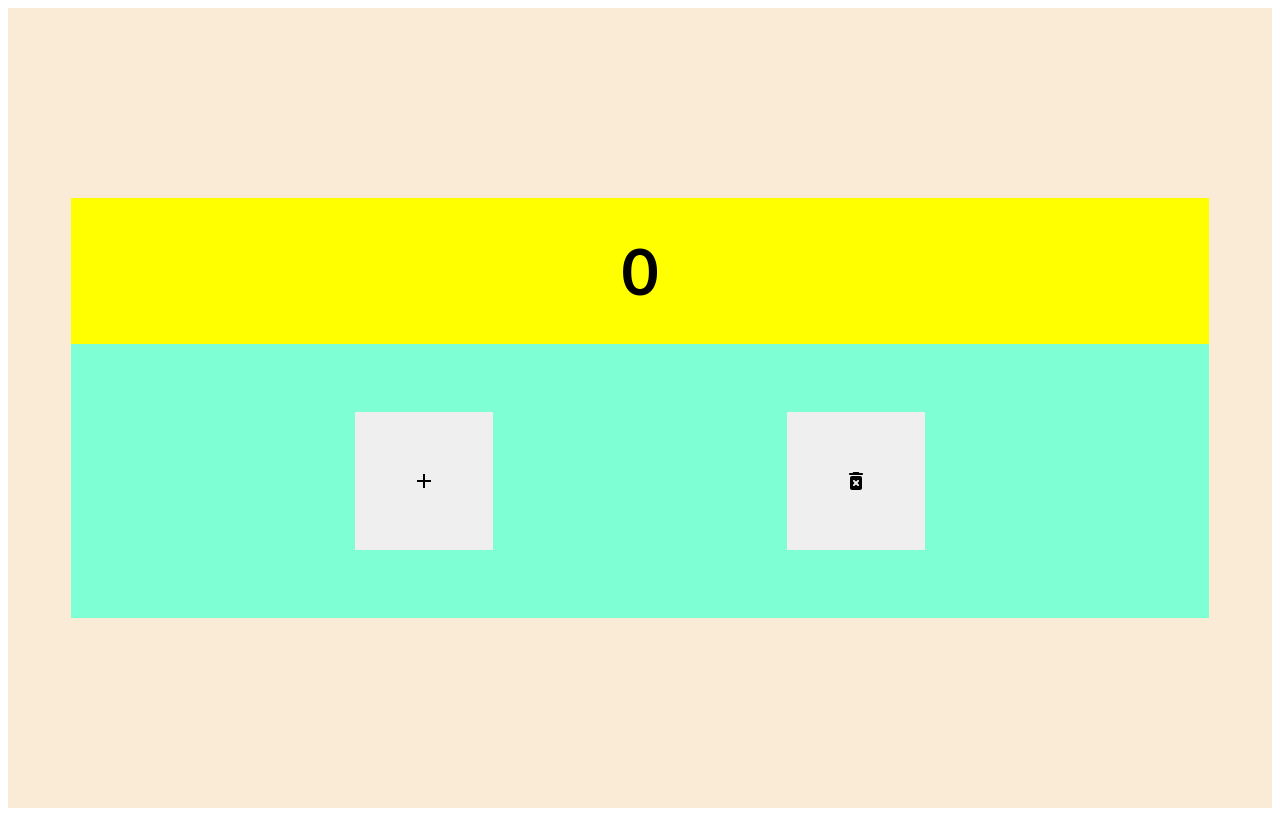
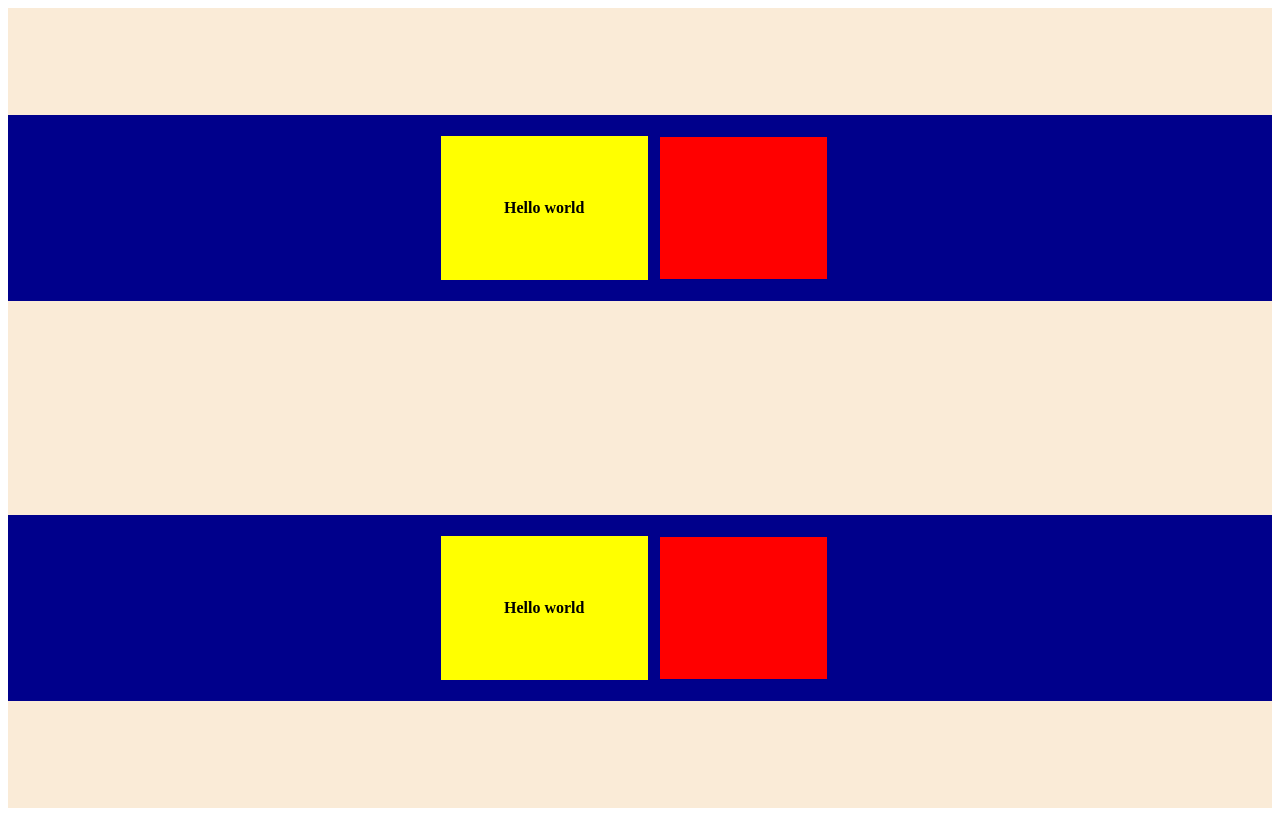
Before and after one commit to shaon07/React-Increment-decrement-button, a React (Create React App) app: page / in a window 1280 px wide. Built offline with nearby package versions, Linux system fonts and the light colour scheme.

Commit message:
2 files modified, 1 added

```diff
--- a/src/App.js
+++ b/src/App.js
@@ -1,11 +1,11 @@
 import React from 'react';
 import './style.css';
 import Test from './test';
-
+import Shaon from './Shaon';
 export default function App() {
   return (
     <>
-      <Test />
+      <Shaon />
     </>
   );
 }
--- /dev/null
+++ b/src/Shaon.js
@@ -0,0 +1,28 @@
+import React, { useState } from 'react';
+
+function Lists() {
+  const [show, setShow] = useState();
+  function myfun() {
+    setShow('none');
+  }
+  return (
+    <>
+      <div className="inner" style={{ display: show }}>
+        <h4>Hello world</h4>
+        <button onClick={myfun}>Delete</button>
+      </div>
+    </>
+  );
+}
+
+function Shaon() {
+  return (
+    <>
+      <div className="mainDiv">
+        <Lists />
+        <Lists />
+      </div>
+    </>
+  );
+}
+export default Shaon;
--- a/src/style.css
+++ b/src/style.css
@@ -52,9 +52,24 @@ button {
   cursor: pointer;
   transition: 0.5s all;
   font-weight: bold;
+  background-color: red;
+  color: white;
 }
 button:hover {
-  background-color: yellow;
-  color: red;
+  background-color: rgb(0, 255, 76);
+  color: white;
   font-weight: bold;
 }
+h4 {
+  background-color: yellow;
+  padding: 5%;
+  display: inline-block;
+}
+.inner {
+  display: flex;
+  justify-content: center;
+  align-items: center;
+  flex-wrap: wrap;
+  width: 100%;
+  background-color: darkblue;
+}
```
